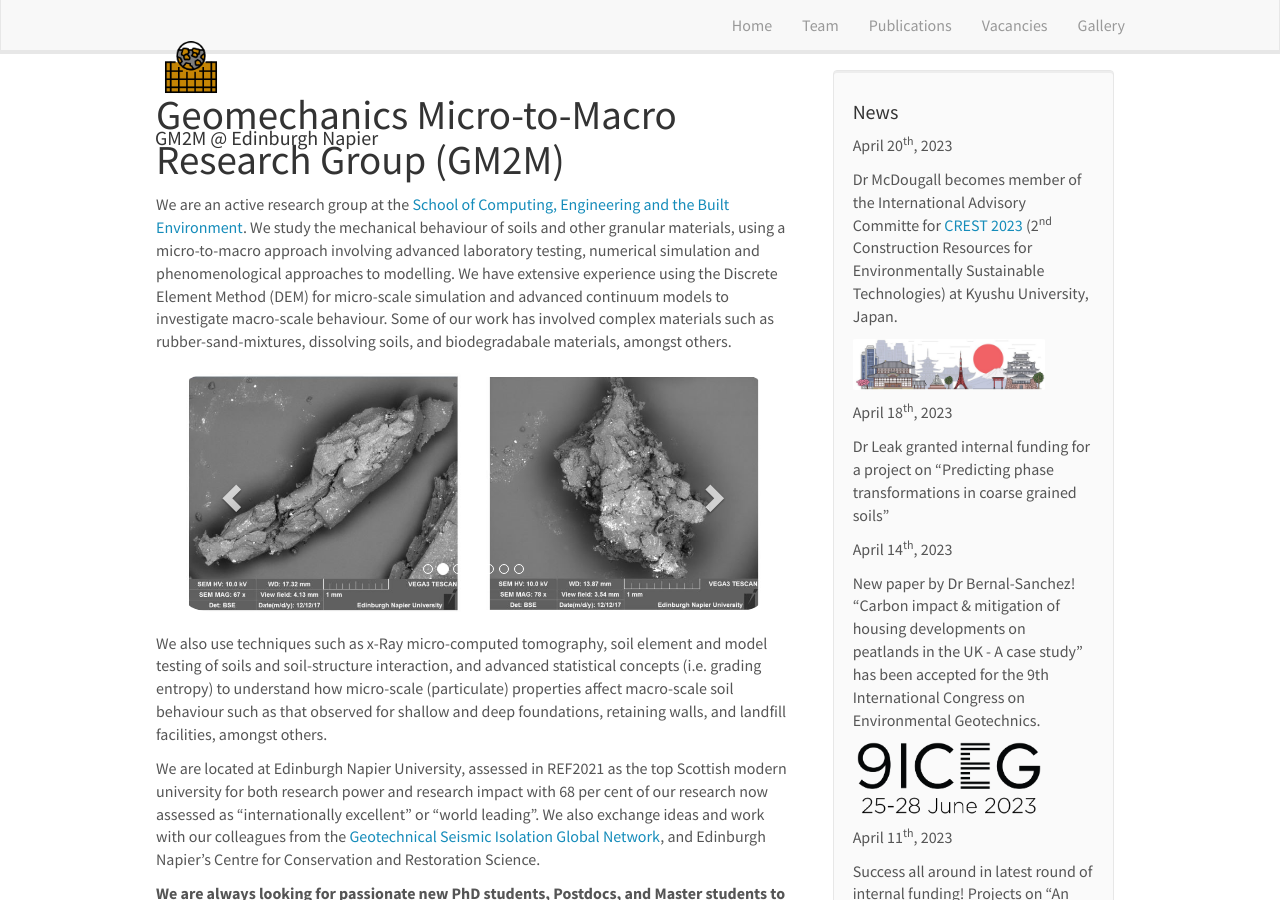
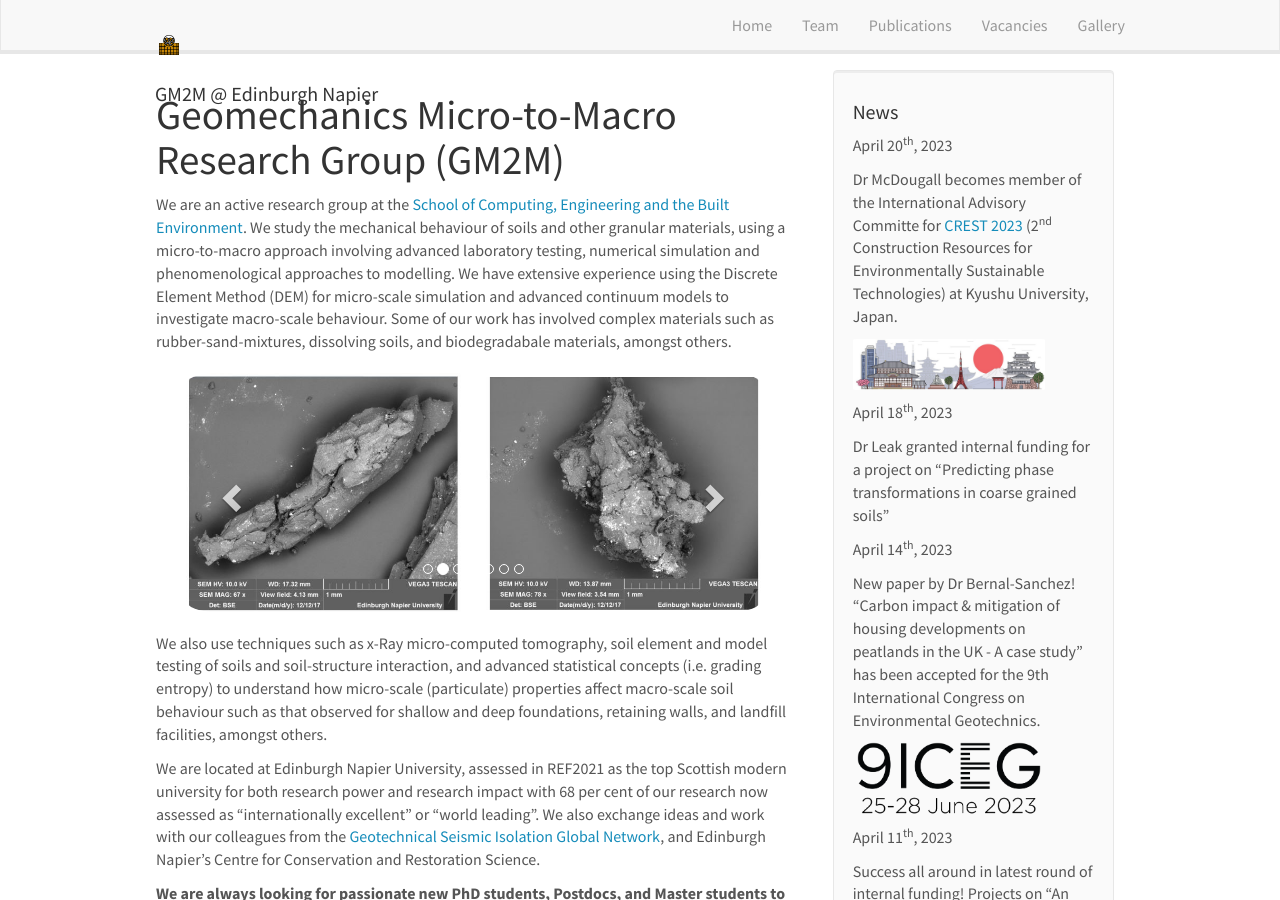
Before and after one commit to dbarretog/gm2m, a Jekyll site: the page built from _pages/home.md, in a window 1280 px wide and 900 px high. Built offline with Jekyll 4.4.1, drawn with Linux system fonts in a browser that asks for light colours; nearby versions of some CDN libraries.

Commit message:
Icon added to header

```diff
--- a/_includes/header.html
+++ b/_includes/header.html
@@ -8,7 +8,7 @@
 		<span class="icon-bar"></span>
 	  </button>
 
-    <a class="navbar-brand" href="{{ site.url }}{{ site.baseurl }}/"> <img src='images/big-icon.png' style='max-height: 72px'/> GM2M @ Edinburgh Napier</a>
+    <a class="navbar-brand" href="{{ site.url }}{{ site.baseurl }}/"> <img src='images/big-icon.png' style='max-height: 28px'/> GM2M @ Edinburgh Napier</a>
 	</div>
 	<div class="collapse navbar-collapse" id="navbar-collapse-1">
 	  <ul class="nav navbar-nav navbar-right">
```
